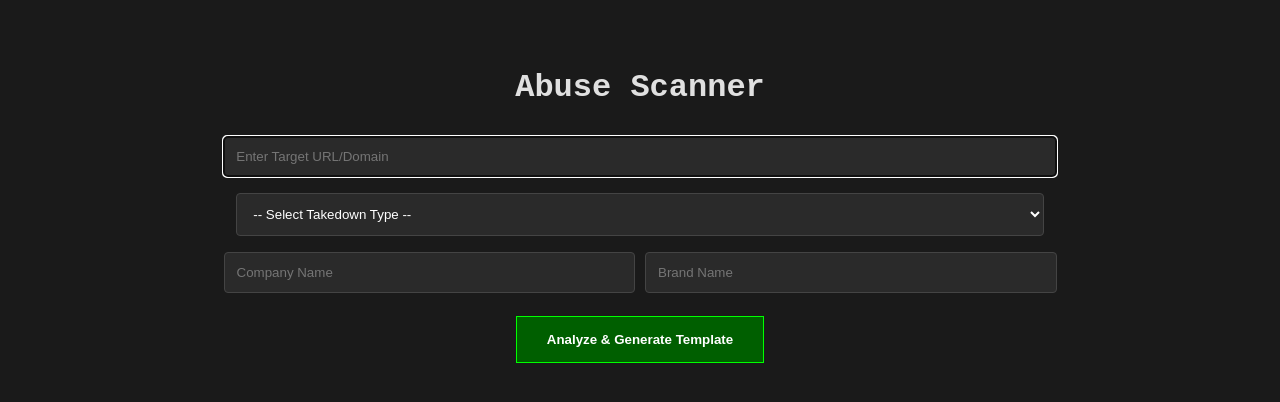
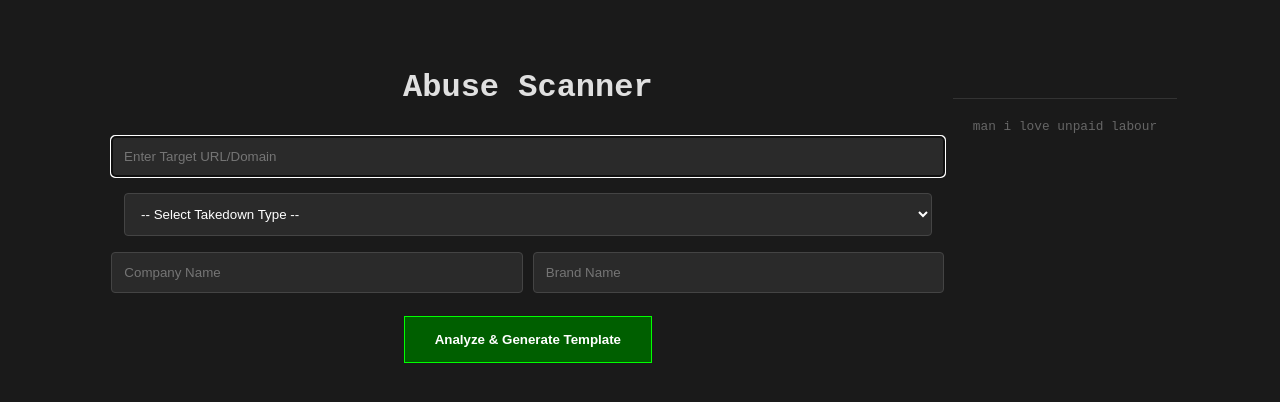
Before and after one commit to Snip3R69/abuse-scanner, a Flask app: page / in a window 1280 px wide. Shown: the top 402 px of the page. Run offline with Flask 3, Linux system fonts and the light colour scheme.

Commit message:
Update index.html

```diff
--- a/templates/index.html
+++ b/templates/index.html
@@ -2,7 +2,7 @@
 <html lang="en">
 <head>
     <meta charset="UTF-8">
-    <title>Abuse Scanner | ReliaQuest Tools</title>
+    <title>Abuse Scanner | Buy me a coffee now ;)</title>
     <link rel="stylesheet" href="{{ url_for('static', filename='style.css') }}">
 </head>
 <body>
@@ -96,5 +96,8 @@
             </script>
         {% endif %}
     </div>
+    <footer style="margin-top: 50px; padding: 20px; border-top: 1px solid #333; font-size: 0.8em; color: #666;">
+    man i love unpaid labour
+</footer>
 </body>
 </html>
```
